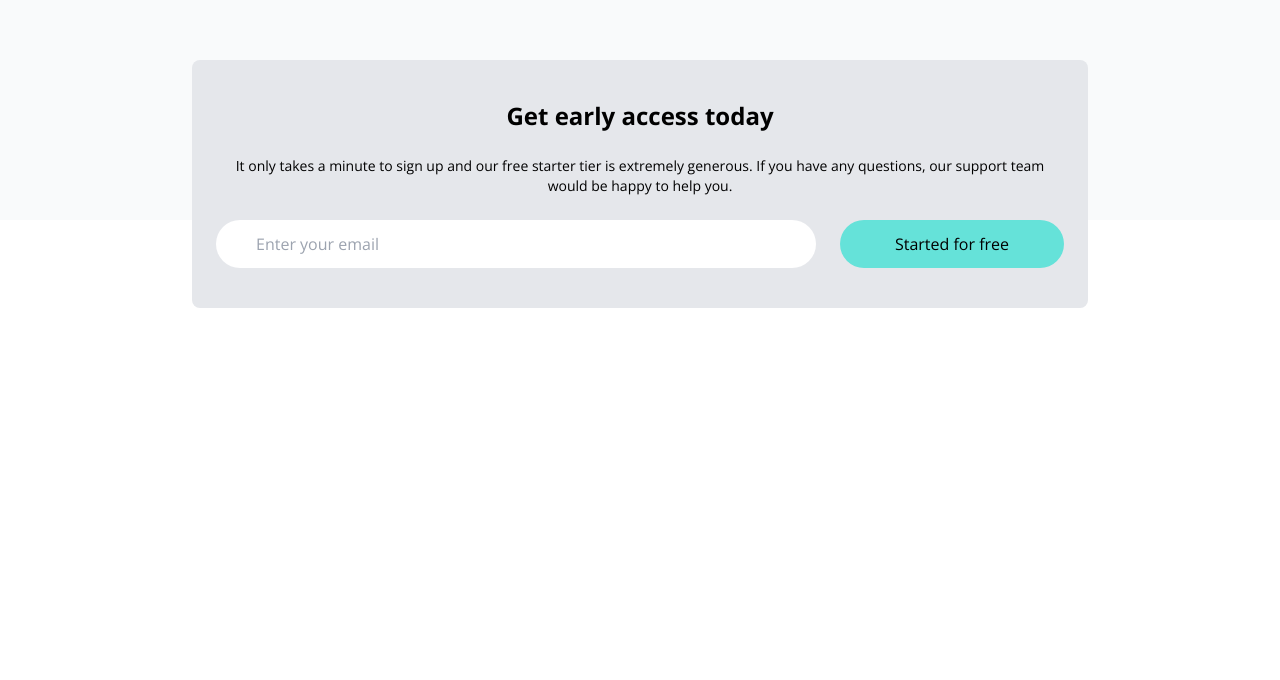
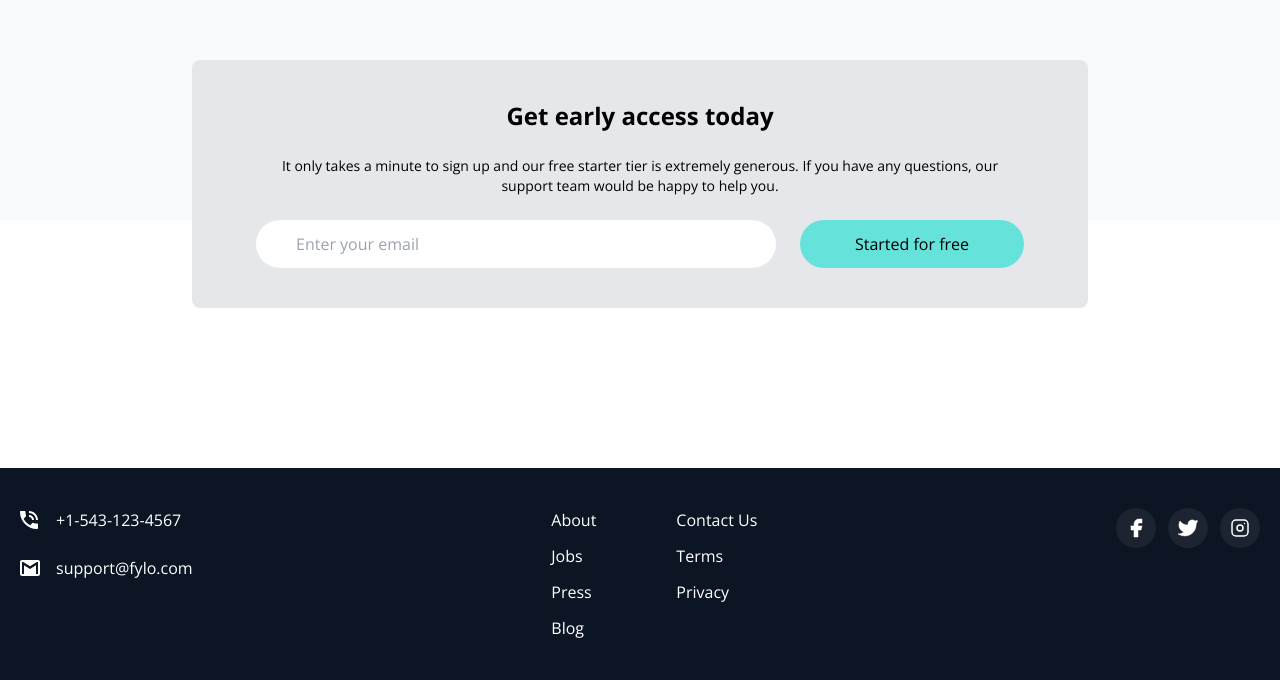
Before and after one commit to JRGironDev/flyo, a website: page index.html in a window 1280 px wide. Shown: the part 3252-3932 px from the top of the page. Before the commit the page ends 3720 px from the top, so only its background shows below. Drawn offline with nearby package versions, Linux system fonts and the light colour scheme.

Commit message:
Add Footer

```diff
--- a/index.html
+++ b/index.html
@@ -1,5 +1,5 @@
 <!DOCTYPE html>
-<html lang="en">
+<html lang="en" class="scroll-smooth">
   <head>
     <meta charset="UTF-8" />
     <meta http-equiv="X-UA-Compatible" content="IE=edge" />
@@ -233,7 +233,7 @@
 
        <!-- Early Access Section-->
        <section id="early-access" class="relative px-6 dark:darkBlue2 md:px-0">
-        <div class="relative -top-40 max-w-4xl mx-auto p-10 px-6 space-y-6 text-center rounded-lg bg-gray-200 dark:bg-darkBlue1 md:16">
+        <div class="relative -top-40 max-w-4xl mx-auto p-10 px-6 space-y-6 text-center rounded-lg bg-gray-200 dark:bg-darkBlue1 md:px-16">
           <h5 class="text-2xl font-bold">
             Get early access today
           </h5>
@@ -252,5 +252,62 @@
            </div>
         </div>
        </section>
+
+       <!-- Footer -->
+        <footer class="text-white bg-darkBlue2">
+          <div class="container mx-auto py-10 px-5">
+            <!-- Flex Container For All Items-->
+             <div class="flex flex-col justify-between space-y-24 md:flex-row md:space-y-0">
+              <!-- Emai & Phone-->
+               <div class="mt-10 space-y-6">
+                  <div class="flex items-center space-x-3 md:-mt-10">
+                    <div class="w-6">
+                      <img src="images/icon-phone.svg" alt="" class="scale-10" />
+                    </div>
+                    <div>+1-543-123-4567</div>
+                  </div>
+                  <div class="flex items-center space-x-3">
+                    <div class="w-6">
+                      <img src="images/icon-email.svg" alt="" class="scale-10" />
+                    </div>
+                    <div>support@fylo.com</div>
+                  </div>
+               </div>
+
+               <!-- Menus-->
+              <div class="flex flex-col space-y-10 text-xl md:text-base md:space-x-20 md:space-y-0 md:flex-row">
+                <div class="flex flex-col space-y-3">
+                  <a href="#">About</a>
+                  <a href="#">Jobs</a>
+                  <a href="#">Press</a>
+                  <a href="#">Blog</a>
+                </div>
+
+                <div class="flex flex-col space-y-3">
+                  <a href="#">Contact Us</a>
+                  <a href="#">Terms</a>
+                  <a href="#">Privacy</a>
+                </div>
+              </div>
+
+              <!-- Social -->
+              <div class="flex justify-center pb-10 space-x-3">
+                <div>
+                  <a href="#">
+                    <img src="images/facebook.svg" alt="" class="p-2 bg-darkBlue rounded-full ficon">
+                  </a>
+                </div>
+              <div>
+                <a href="#">
+                  <img src="images/twitter.svg" alt="" class="p-2 bg-darkBlue rounded-full ficon">
+                </a>
+              </div>
+              <div>
+                <a href="#">
+                  <img src="images/instagram.svg" alt="" class="p-2 bg-darkBlue rounded-full ficon">
+                </a>
+              </div>
+            </div>
+        </footer>
   </body>
 </html>
--- a/input.css
+++ b/input.css
@@ -1,3 +1,7 @@
 @tailwind base;
 @tailwind components;
 @tailwind utilities;
+
+.ficon:hover {
+    filter: invert(80%) sepia(37%) saturate(7048%) hue-rotate(132deg) brightness(105%) contrast(104%);
+}
```
Also changed, not shown: css/style.css.
